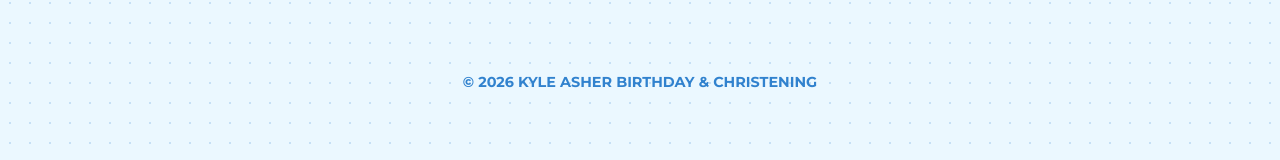
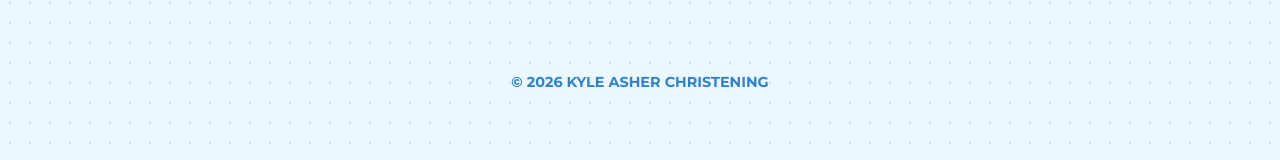
Before and after one commit to Jayem09/rsvp, a website: page index.html in a window 1280 px wide. Shown: the part 2544-2704 px from the top of the page. Drawn offline with nearby package versions, Linux system fonts and the light colour scheme; a web font is replaced by a local one.

```diff
--- a/index.html
+++ b/index.html
@@ -156,7 +156,7 @@
 
     <footer class="polka-footer">
         <div class="polka-dots"></div>
-        <p>© 2026 KYLE ASHER BIRTHDAY & CHRISTENING</p>
+        <p>© 2026 KYLE ASHER CHRISTENING</p>
     </footer>
 
     <!-- Admin Modal -->
```
